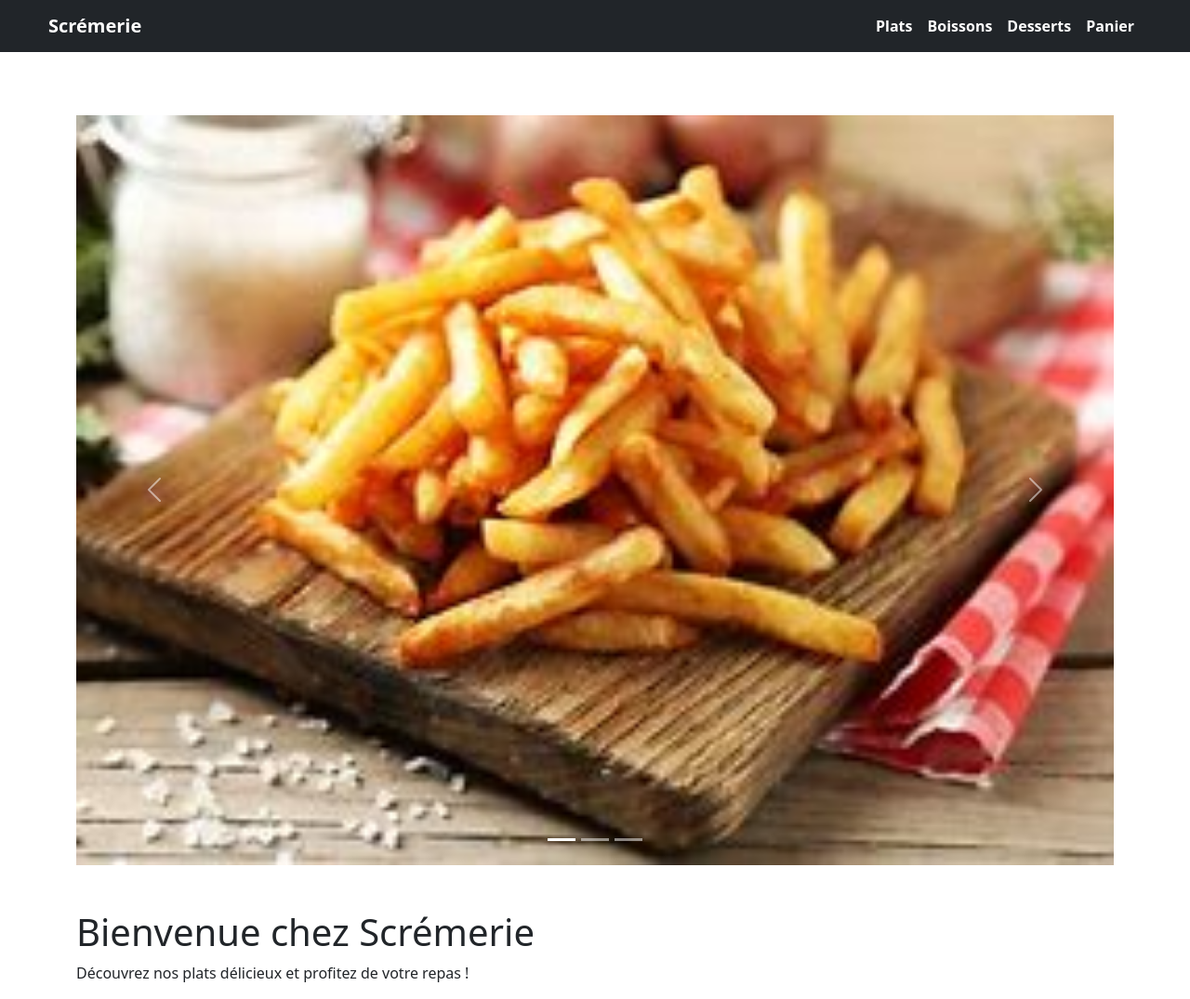
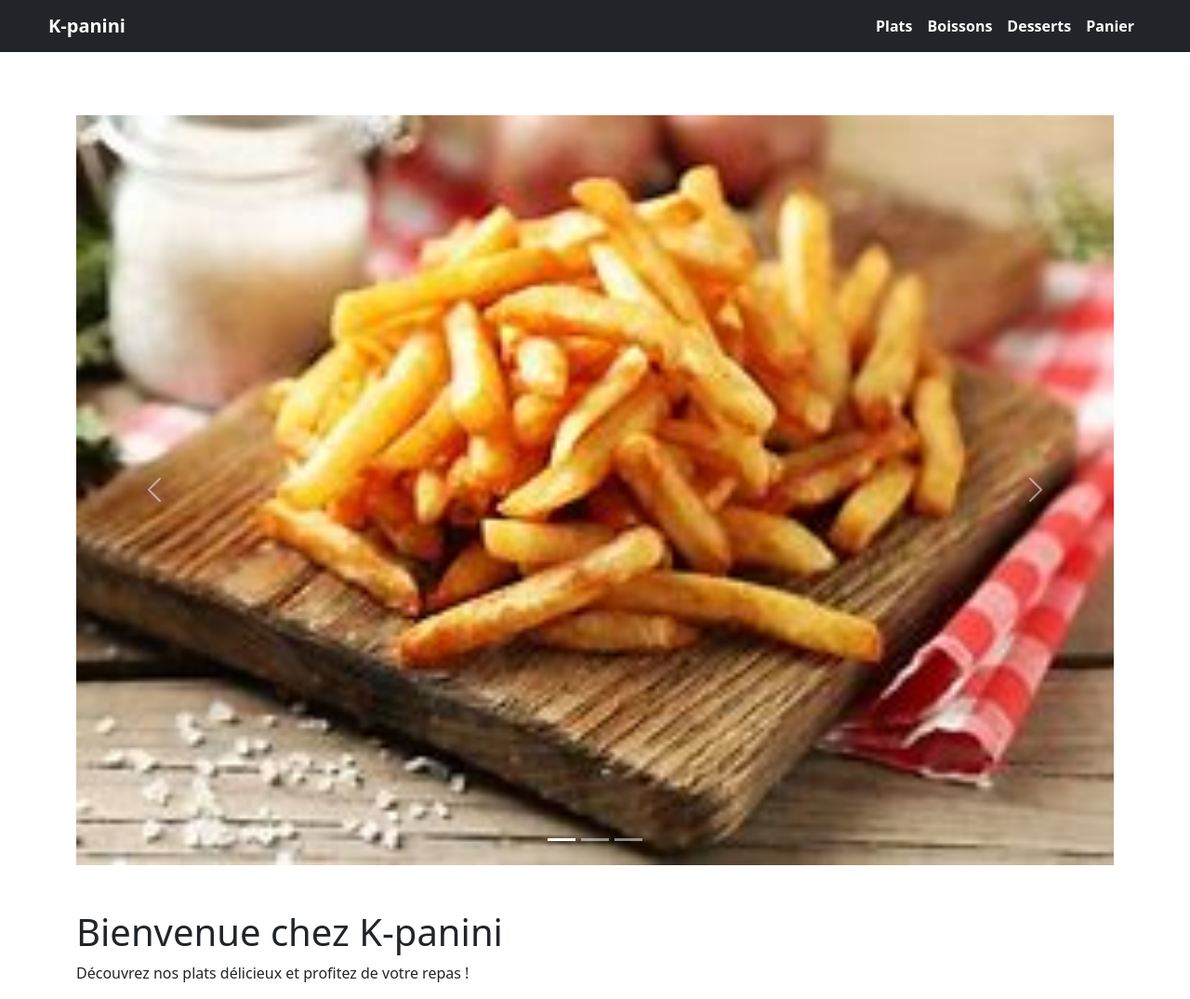
Before and after one commit to Baka135/restaurant, a Flask app: page / in a window 1280 px wide. Shown: the whole page at 93% size. Run offline with Flask 3, Linux system fonts and the light colour scheme; data comes from the database, SQL or seed files in the repository.

Commit message:
Description de vos changements

```diff
--- a/scripts/insert_dishes.py
+++ b/scripts/insert_dishes.py
@@ -5,7 +5,7 @@ def insert_dishes():
     cursor = conn.cursor()
 
     dishes = [
-        ("Poulet", 5000, "static/images/poulet.jpg", "dish"),
+        ("Poulet", 6000, "static/images/poulet.jpg", "dish"),
         ("Poisson", 6000, "static/images/poisson.jpg", "dish"),
         ("Makemba", 3000, "static/images/makemba.jpg", "dish"),
         ("Pâtes", 4000, "static/images/pâtes.jpg", "dish")
--- a/templates/base.html
+++ b/templates/base.html
@@ -10,7 +10,7 @@
 <body>
     <nav class="navbar navbar-expand-lg navbar-dark bg-dark">
         <div class="container-fluid">
-            <a class="navbar-brand" href="{{ url_for('index') }}">Scrémerie</a>
+            <a class="navbar-brand" href="{{ url_for('index') }}">K-panini</a>
             <button class="navbar-toggler" type="button" data-bs-toggle="collapse" data-bs-target="#navbarNav" aria-controls="navbarNav" aria-expanded="false" aria-label="Toggle navigation">
                 <span class="navbar-toggler-icon"></span>
             </button>
--- a/templates/index.html
+++ b/templates/index.html
@@ -29,6 +29,6 @@
         <span class="visually-hidden">Next</span>
     </button>
 </div>
-<h1 class="mt-5">Bienvenue chez Scrémerie</h1>
+<h1 class="mt-5">Bienvenue chez K-panini</h1>
 <p>Découvrez nos plats délicieux et profitez de votre repas !</p>
 {% endblock %}
```
